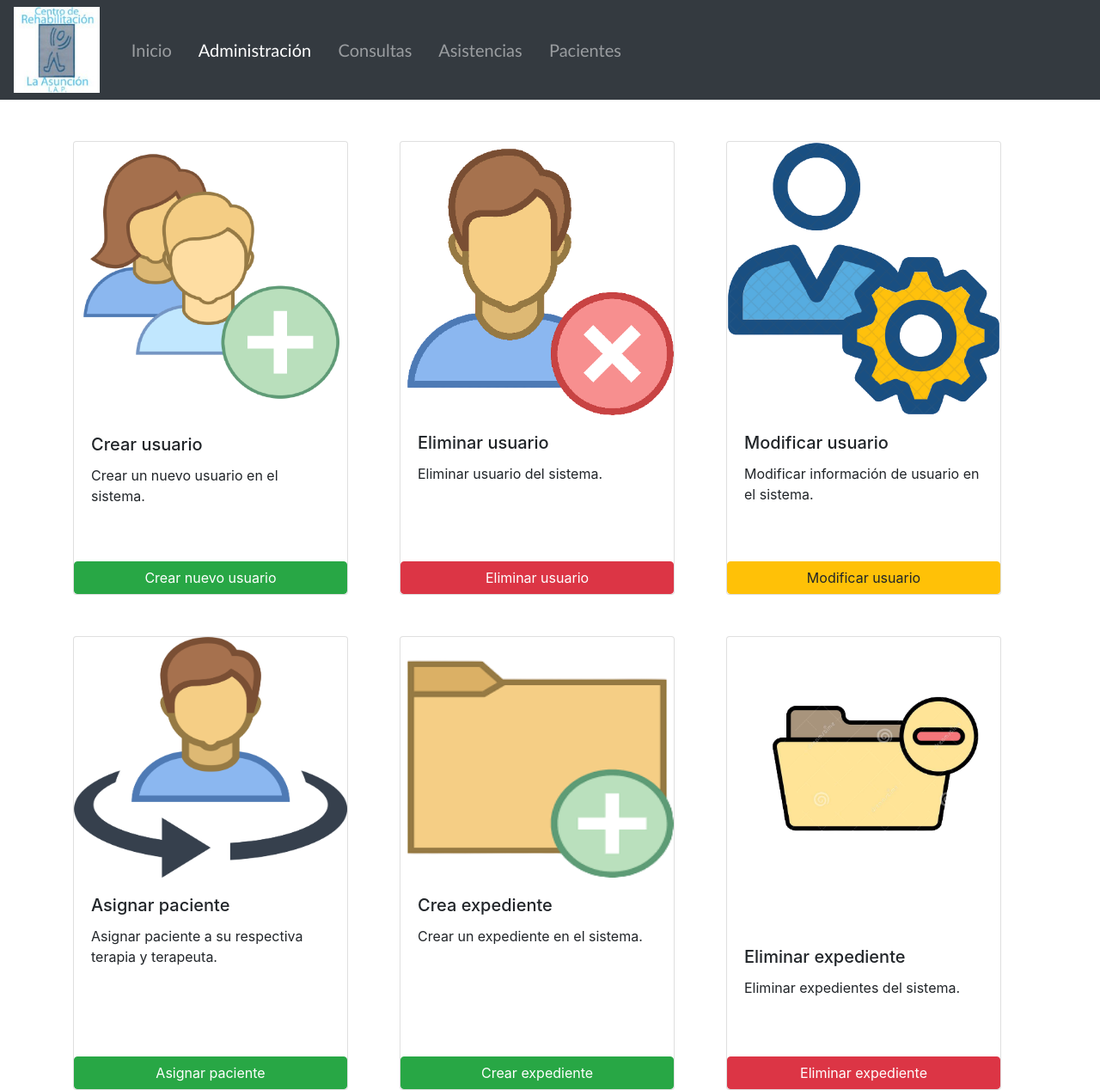
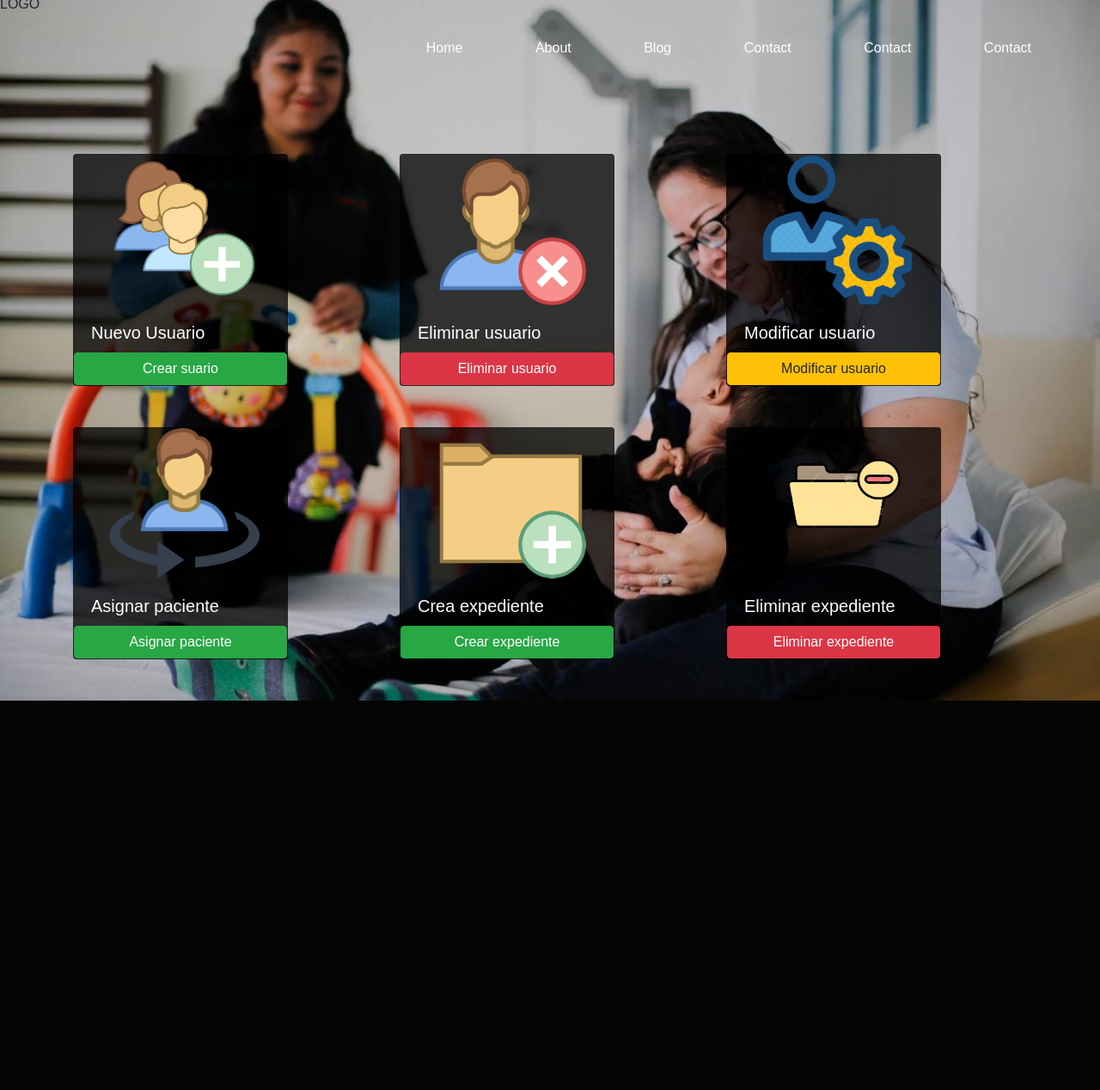
Before and after one commit to Webimpact-Proyecto-Asuncion/WebImpact, a PHP site: page /Administracion.html in a window 1280 px wide. Shown: the whole page at 86% size. After the commit the page ends 815 px from the top, so only its background shows below. Run offline with PHP 8.4, Linux system fonts and the light colour scheme.

Commit message:
Cambio de interfaz

```diff
--- a/Proyecto/Prototipo_1/Administracion.html
+++ b/Proyecto/Prototipo_1/Administracion.html
@@ -9,96 +9,87 @@
 </head>
 
 <body>
-    <nav class="navbar navbar-expand-lg navbar-dark bg-dark">
+   <header>
+            <nav>
+               <div class="menu-icon">
+                  <i class="fa fa-bars fa-2x"></i>
+               </div>
+               <div class="logo">
+                  LOGO
+               </div>
+               <div class="menu">
+                  <ul>
+                     <li><a href="#">Home</a></li>
+                     <li><a href="#">About</a></li>
+                     <li><a href="#">Blog</a></li>
+                     <li><a href="#">Contact</a></li>
+                     <li><a href="#">Contact</a></li>
+                     <li><a href="#">Contact</a></li>
+                  </ul>
+               </div>
+            </nav>
+         </header>
 
-        <img src="./images/logo.jpg" alt="Asuncion logo" style="height: 100px; width: 100px;"> &nbsp;&nbsp;&nbsp;
-        <button class="navbar-toggler" type="button" data-toggle="collapse" data-target="#navbarNav" aria-controls="navbarNav" aria-expanded="false" aria-label="Toggle navigation">
-          <span class="navbar-toggler-icon"></span>
-        </button>
-        <div class="collapse navbar-collapse" id="navbarNav">
-            <ul class="navbar-nav">
-                <li class="nav-item">
-                    <a class="nav-link navigation" href="Prototipo_1.html"> &nbsp;&nbsp;&nbsp;Inicio</a>
-                </li>
-                <li class="nav-item active">
-                    <a class="nav-link navigation" href="Administracion.html">&nbsp;&nbsp;&nbsp;Administración</a>
-                </li>
-                <li class="nav-item">
-                    <a class="nav-link navigation" href="Prototipo1_consultas.html">&nbsp;&nbsp;&nbsp;Consultas <span class="sr-only">(current)</span></a>
-                </li>
-                <li class="nav-item">
-                    <a class="nav-link navigation" href="#">&nbsp;&nbsp;&nbsp;Asistencias</a>
-                </li>
-                <li class="nav-item">
-                    <a class="nav-link navigation" href="#">&nbsp;&nbsp;&nbsp;Pacientes</a>
-                </li>
-            </ul>
-        </div>
-    </nav>
-
-    <br><br>
+    <br><br><br>
     <div class="container ">
         <div class="row">
             <div class="col-sm">
-                <div class="card" style="width: 20rem; height: 33rem;">
-                    <img src="./images/crear_Usuario.png" class="card-img-top checkMark" alt="...">
+
+                <div class="card">
+                    <img src="./images/crear_Usuario.png" class="card-img-top offset-md-2" alt="..." style="height: 175px; width: 175px">
                     <div class="card-body">
-                        <h5 class="card-title">Crear usuario</h5>
-                        <p class="card-text">Crear un nuevo usuario en el sistema.</p>
+                        <h5 class="card-title">Nuevo Usuario</h5>
+                    </div>
+                    <a href="Forms.html" class="btn btn-success container">Crear suario</a>
+                </div>
 
-                    </div>
-                    <a href="Forms.html" class="btn btn-success container">Crear nuevo usuario</a>
-                </div>
             </div>
             <div class="col-sm">
-                <div class="card" style="width: 20rem; height: 33rem;">
-                    <img src="./images/borrar_Usuario.png" class="card-img-top " alt="...">
+                <div class="card">
+                    <img src="./images/borrar_Usuario.png" class="card-img-top offset-md-2" alt="..." style="height: 175px; width: 175px">
                     <div class="card-body">
                         <h5 class="card-title">Eliminar usuario</h5>
-                        <p class="card-text">Eliminar usuario del sistema.</p>
                     </div>
                     <a href="Eliminar_user.html" class="btn btn-danger container">Eliminar usuario</a>
                 </div>
             </div>
             <div class="col-sm">
-                <div class="card" style="width: 20rem; height: 33rem;">
-                    <img src="./images/cambiar_Usuario.png" class="card-img-top " alt="...">
+                <div class="card">
+                    <img src="./images/cambiar_Usuario.png" class="card-img-top offset-md-2" alt="..." style="height: 175px; width: 175px">
                     <div class="card-body">
                         <h5 class="card-title">Modificar usuario</h5>
-                        <p class="card-text">Modificar información de usuario en el sistema.</p>
                     </div>
                     <a href="Modifica_user.html" class="btn btn-warning container">Modificar usuario</a>
                 </div>
             </div>
         </div>
-        <br><br>
+       <br><br>
         <div class="row">
             <div class="col-sm">
-                <div class="card" style="width: 20rem; height: 33rem;">
-                    <img src="./images/asignar_paciente.png" class="card-img-top " alt="..." style="height:280px;">
+                <div class="card">
+                    <img src="./images/asignar_paciente.png" class="card-img-top offset-md-2" alt="..." style="height: 175px; width: 175px">
                     <div class="card-body">
                         <h5 class="card-title">Asignar paciente</h5>
-                        <p class="card-text">Asignar paciente a su respectiva terapia y terapeuta.</p>
-                    </div>
+                </div>
                     <a href="#" class="btn btn-success container">Asignar paciente</a>
                 </div>
             </div>
             <div class="col-sm">
-                <div class="card" style="width: 20rem; height: 33rem;">
-                    <img src="./images/crear_expediente.png" class="card-img-top" alt="..." style="height:280px;">
+                <div class="card">
+                    <img src="./images/crear_expediente.png" class="card-img-top offset-md-2" alt="..." style="height: 175px; width: 175px">
                     <div class="card-body">
                         <h5 class="card-title">Crea expediente</h5>
-                        <p class="card-text">Crear un expediente en el sistema.</p>
+
                     </div>
                     <a href="./Crea_expediente/Crea_expediente.php" class="btn btn-success container">Crear expediente</a>
                 </div>
             </div>
             <div class="col-sm">
-                <div class="card" style="width: 20rem; height: 33rem;">
-                    <img src="./images/borrar_expediente.png" class="card-img-top " alt="... ">
+                <div class="card">
+                    <img src="./images/borrar_expediente.png" class="card-img-top offset-md-2" alt="... " style="height: 175px; width: 175px">
                     <div class="card-body ">
                         <h5 class="card-title ">Eliminar expediente</h5>
-                        <p class="card-text ">Eliminar expedientes del sistema.</p>
+
                     </div>
                     <a href="# " class="btn btn-danger container ">Eliminar expediente</a>
                 </div>
@@ -106,6 +97,7 @@
         </div>
 
     </div>
+    <br><br>
 
 
 </body>
--- a/Proyecto/Prototipo_1/Prototipo_1.css
+++ b/Proyecto/Prototipo_1/Prototipo_1.css
@@ -31,3 +31,113 @@
     width: 320px;
     height: 320px;
 }
+
+.card{
+height: 270px;
+width: 250px;
+background-color: rgba(0,0,0,.75) !important;
+}
+
+.card-body{
+    color: white;
+}
+
+img{
+    align-content: center;
+    position: relative;
+    align-items: center;
+    text-align: center;
+}
+
+/*Navbar*/
+html,body {
+background-image: url(images/cent.jpg);
+background-size: cover;
+background-repeat: no-repeat;
+height: 100%;
+font-family: 'Numans', sans-serif;
+}
+
+header {
+      background-size: 300px 100px;
+      padding-bottom: 5px;
+}
+nav {
+
+      width: 100%;
+      line-height: 10px;
+}
+
+nav ul {
+      line-height: 60px;
+      list-style: none;
+      background: rgba(0, 0, 0, 0);
+      overflow: hidden;
+      color: #fff;
+      padding: 0;
+      text-align: right;
+      margin: 0;
+      padding-right: 40px;
+      transition: 1s;
+}
+
+nav.black ul {
+      background: #000;
+}
+
+nav ul li {
+      display: inline-block;
+      padding: 16px 40px;;
+}
+
+nav ul li a {
+      text-decoration: none;
+      color: #fff;
+      font-size: 16px;
+}
+
+.menu-icon {
+      line-height: 60px;
+      width: 100%;
+      background: #000;
+      text-align: right;
+      box-sizing: border-box;
+      padding: 15px 24px;
+      cursor: pointer;
+      color: #fff;
+      display: none;
+}
+
+@media(max-width: 786px) {
+
+      .logo {
+            position: fixed;
+            top: 0;
+            margin-top: 16px;
+      }
+
+      nav ul {
+            max-height: 0px;
+            background: #000;
+      }
+
+      nav.black ul {
+            background: #000;
+      }
+
+      .showing {
+            max-height: 34em;
+      }
+
+      nav ul li {
+            box-sizing: border-box;
+            width: 100%;
+            padding: 24px;
+            text-align: center;
+      }
+
+      .menu-icon {
+            display: block;
+      }
+
+}
```
Also changed, not shown: Proyecto/Prototipo_1/Login.css (added, +35 -0 lines), Proyecto/Prototipo_1/Prototipo_1.html (+34 -38 lines), Proyecto/Prototipo_1/images/cent.jpg (added), Proyecto/Prototipo_1/images/rehab.jpg (added), Proyecto/Prototipo_1/images/terape.jpg (added).
